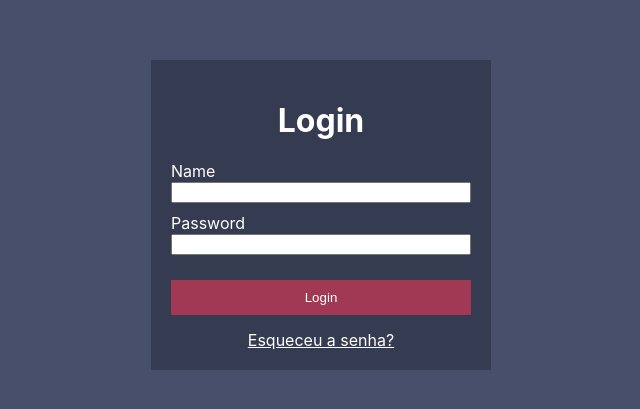
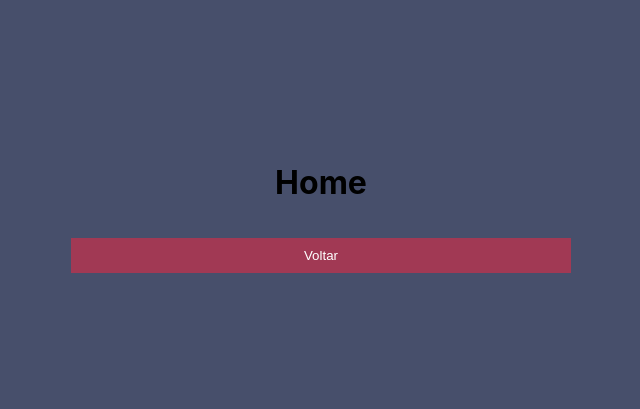
Before and after one commit to natashasilveira/oidevs-m5-react-aula7, a React (Create React App) app: page /home in a window 1280 px wide. Shown: the part 185-594 px from the top of the page, without its empty margins (319-959 px from the left). Built offline with nearby package versions, Linux system fonts and the light colour scheme.

Commit message:
Adição de Router Dom no projeto

```diff
--- a/src/App.jsx
+++ b/src/App.jsx
@@ -1,8 +1,17 @@
+import { BrowserRouter as Router, Routes, Route } from "react-router-dom";
 import './App.css';
 import Login from './pages/Login';
+import Home from './pages/Home';
 
 function App() {
-  return <Login />
+  return (
+    <Router>
+      <Routes>
+        <Route path="/" element={<Login />}></Route>
+        <Route path="/home" element={<Home />}></Route>
+      </Routes>
+    </Router>
+  );
 }
 
 export default App;
--- a/src/components/Button/Button.css
+++ b/src/components/Button/Button.css
@@ -3,6 +3,7 @@ button{
   color: white;
   border: none;
   width: 100%;
+  max-width: 500px;
   margin: 15px auto;
   padding: 10px;
 }
--- a/src/components/Button/index.jsx
+++ b/src/components/Button/index.jsx
@@ -1,10 +1,12 @@
 import './Button.css'
 
-function Button({url, btnName}) {
+function Button({ btnName, redirect }) {
   return (
-    <a href={url}>
-      <button>{btnName}</button>
-    </a>
+    <button
+      onClick={redirect}
+    >
+      {btnName}
+    </button>
   )
 }
 
--- a/src/components/Input/index.jsx
+++ b/src/components/Input/index.jsx
@@ -1,11 +1,11 @@
 import './Input.css';
 
-function Input({label, text}) {
+function Input({label, text, hideContent}) {
   return (
     <div className='inputContainer'>
       <label htmlFor={label}>{text}</label>
       <br></br>
-      <input id={label} type="text" />
+      <input id={label} type={hideContent ? "password" : "text"} />
     </div>
 
   )
--- a/src/pages/Home/index.jsx
+++ b/src/pages/Home/index.jsx
@@ -1,6 +1,19 @@
+import { useNavigate } from "react-router-dom";
+import Button from "../../components/Button";
 
 function Home() {
-  return <h1>Home</h1>
+
+  const navigate = useNavigate();
+
+  return (
+    <>
+      <h1>Home</h1>
+      <Button
+        btnName="Voltar"
+        redirect={() => navigate("/")}
+      />
+    </>
+  );
 }
 
 export default Home;
--- a/src/pages/Login/index.jsx
+++ b/src/pages/Login/index.jsx
@@ -3,14 +3,20 @@ import Title from '../../components/Title';
 import Input from '../../components/Input';
 import Button from '../../components/Button';
 import Link from '../../components/Link';
+import { useNavigate } from "react-router-dom";
 
 function Login(){
+
+  const navigate = useNavigate();
+
   return (
     <div className="container">
       <Title text="Login" />
       <Input text="Name" label="user" />
-      <Input text="Password" label="password" />
-      <Button url="https://discord.gg/kd9nvMy5" btnName="Login" />
+      <Input text="Password" label="password" hideContent />
+      <Button
+        btnName="Entrar"
+        redirect={() => navigate("/home")} />
       <Link text="Esqueceu a senha?" url="https://www.google.com/" />
     </div>
   );
```
